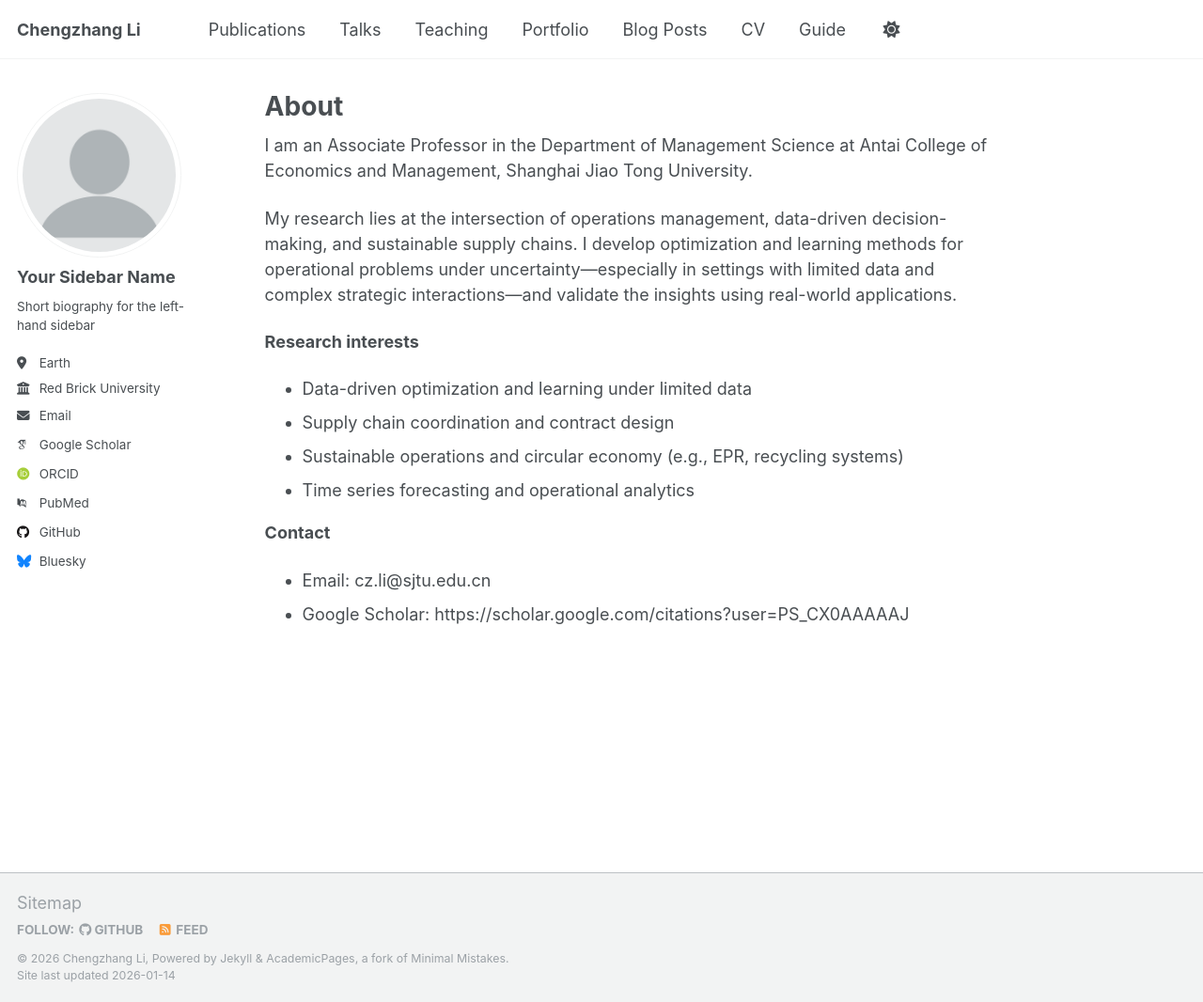
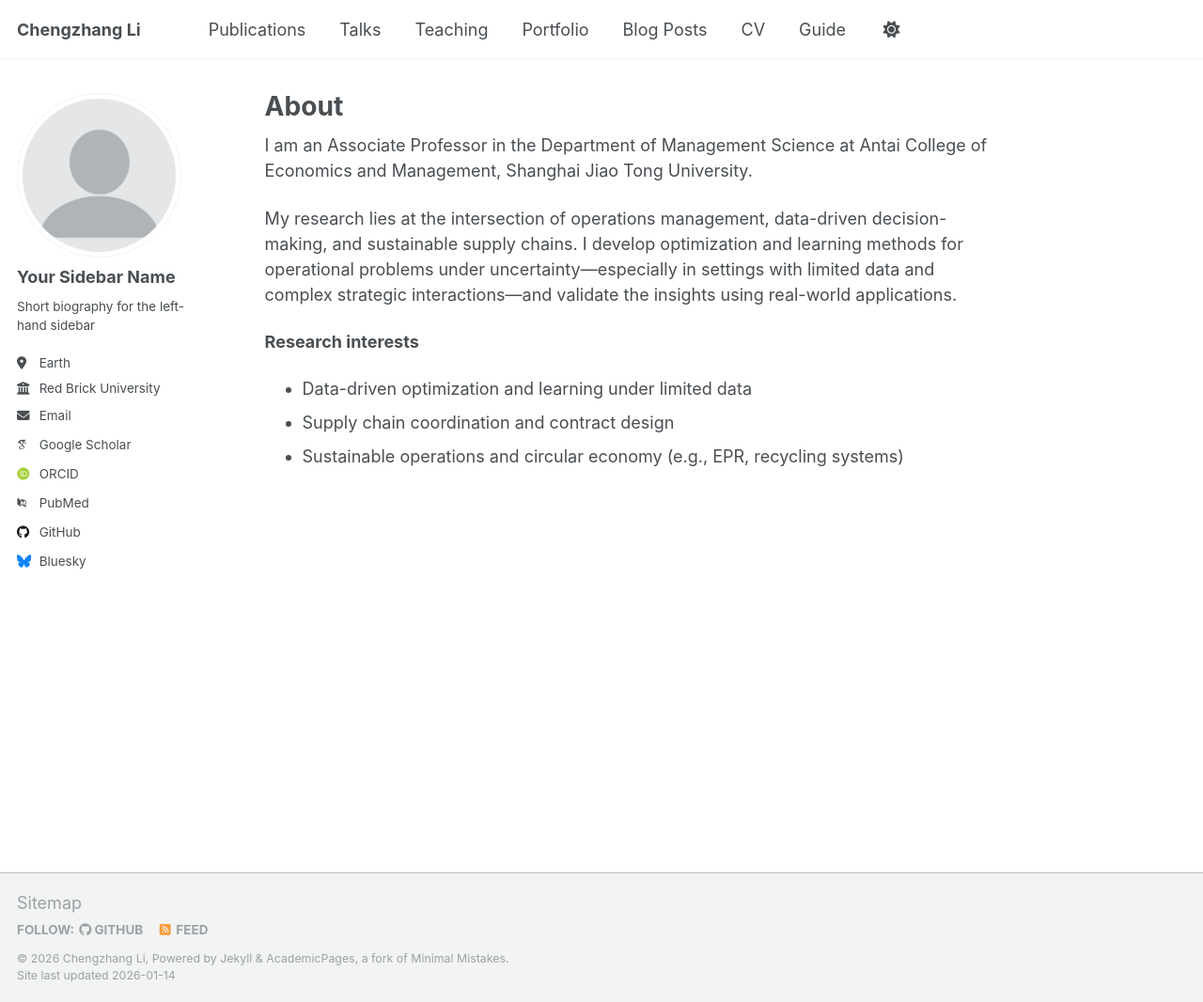
Before and after one commit to li-chengzhang/li-chengzhang.github.io, a Jekyll site: the page built from _pages/about.md, in a window 1280 px wide and 1066 px high. Shown: the whole window at 94% size. Built offline with Jekyll 4.4.1, drawn with Linux system fonts in a browser that asks for light colours; some web fonts are replaced; a script that is not in the unit is left out.

Commit message:
Update about.md

```diff
--- a/_pages/about.md
+++ b/_pages/about.md
@@ -13,8 +13,3 @@ My research lies at the intersection of operations management, data-driven decis
 - Data-driven optimization and learning under limited data
 - Supply chain coordination and contract design
 - Sustainable operations and circular economy (e.g., EPR, recycling systems)
-- Time series forecasting and operational analytics
-
-**Contact**
-- Email: cz.li@sjtu.edu.cn
-- Google Scholar: https://scholar.google.com/citations?user=PS_CX0AAAAAJ
```
